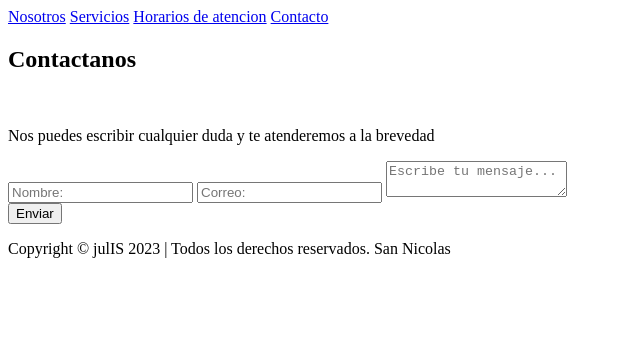
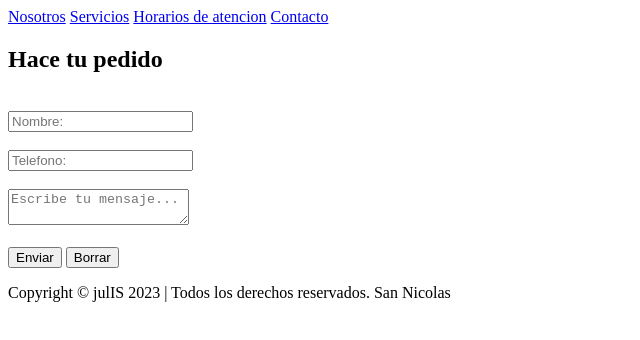
Before and after one commit to Julis19/formulariosylayout, a plain HTML site: page contacto.html in a window 1280 px wide. Shown: the whole page, without its empty margins (0-640 px from the left). Drawn offline with Linux system fonts and the light colour scheme.

Commit message:
Add files via upload

```diff
--- a/contacto.html
+++ b/contacto.html
@@ -20,18 +20,24 @@
     </header>
 <main>
     <section class="content">
-        <h1>Contactanos</h1>
+        <h1>Hace tu pedido</h1>
         <br>
-        <p>Nos puedes escribir cualquier duda y te atenderemos a la brevedad</p>
 
-        <form>
+        <form action="#" method="get">
+
         <input type="text" class="input-formulario" placeholder="Nombre:">
-        <input type="text" class="input-formulario" placeholder="Correo:">
+        <br>
+        <br>
+        <input type="text" class="input-formulario" placeholder="Telefono:">
+        <br>
+        <br>
 
     <textarea class="input-formulario" placeholder="Escribe tu mensaje..."></textarea>
       <div class="clearfix"></div>
+    <br>
 
-    <input type="button" value="Enviar"
+    <input type="submit" value="Enviar">
+    <input type="reset" value="Borrar">
 
     <div class="clearfix"></div>
 
@@ -39,8 +45,10 @@
 
     </section>
 </main>
+
     <footer>
         <p>Copyright © julIS 2023 | Todos los derechos reservados. San Nicolas</p>
     </footer>
+
 </body>
 </html>
```
Also changed, not shown: horariosdeatencion.html (+2 -0 lines), index.html (+8 -1 lines).
